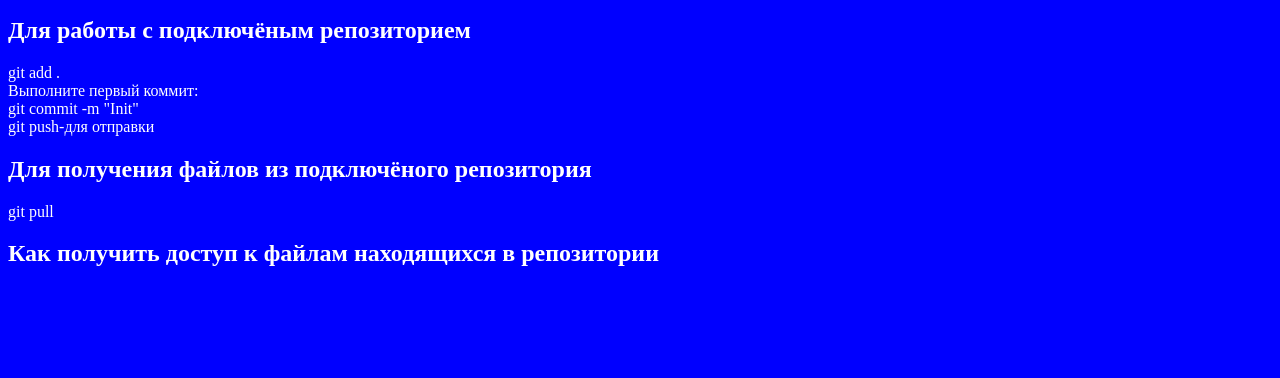
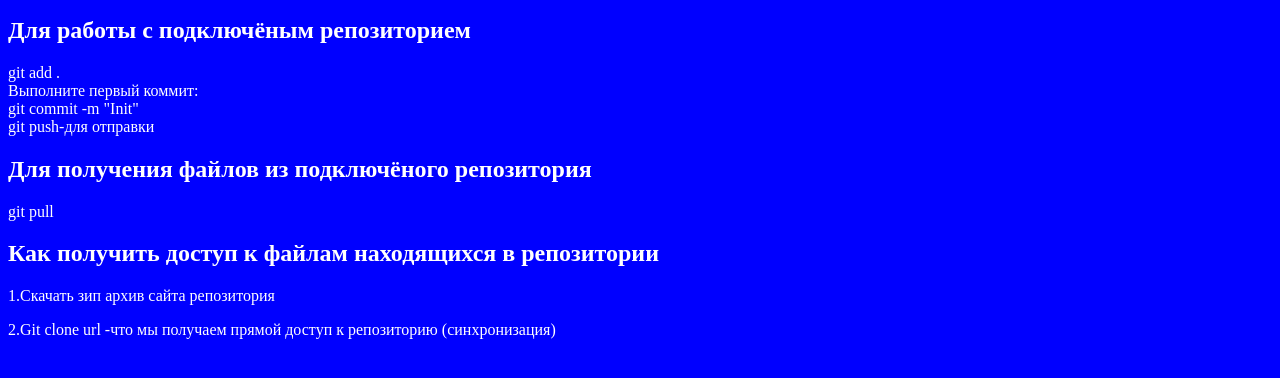
Before and after one commit to EfBrake1/test, a plain HTML site: page index.html in a window 1280 px wide. Shown: the part 110-488 px from the top of the page. Drawn offline with Linux system fonts and the light colour scheme.

Commit message:
add a new section abvout download repository

```diff
--- a/index.html
+++ b/index.html
@@ -20,5 +20,7 @@
         <h2>Для получения файлов из подключёного репозитория</h2>
     <p>git pull</p>
     <h2>Как получить доступ к файлам находящихся в репозитории</h2>
+    <p>1.Скачать зип архив сайта репозитория</p>
+    <p>2.Git clone url -что мы получаем прямой доступ к репозиторию (синхронизация)</p>
 </body>
 </html>
```
